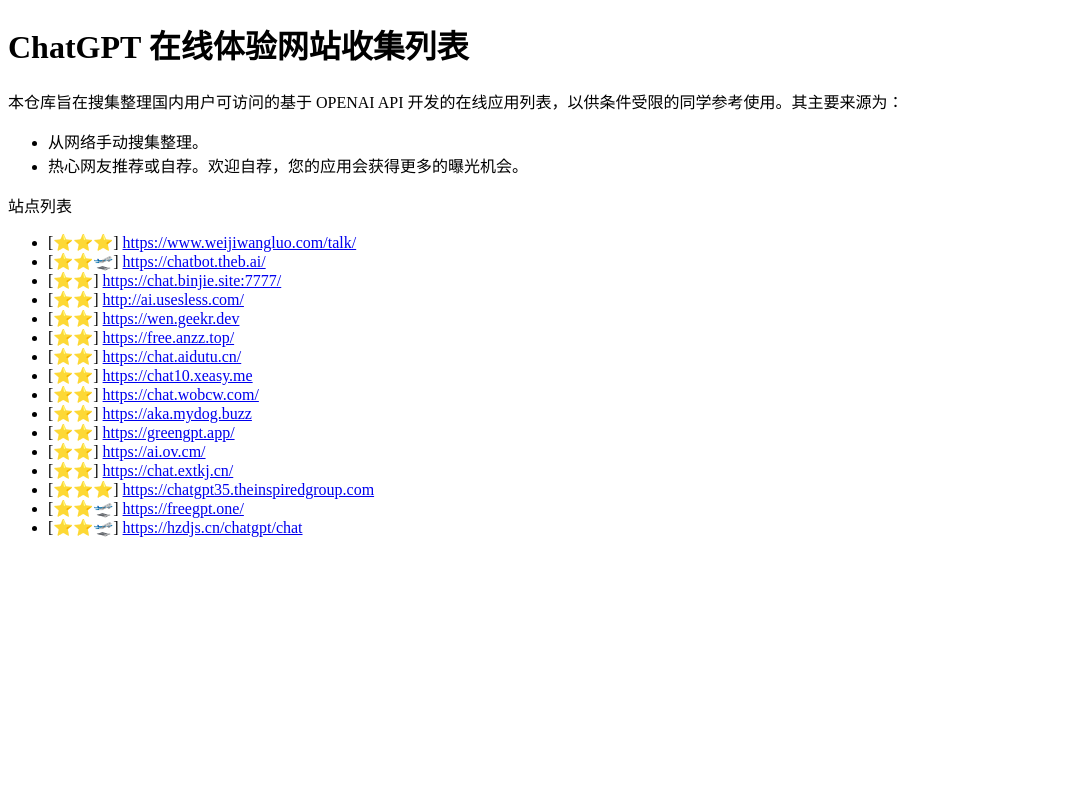
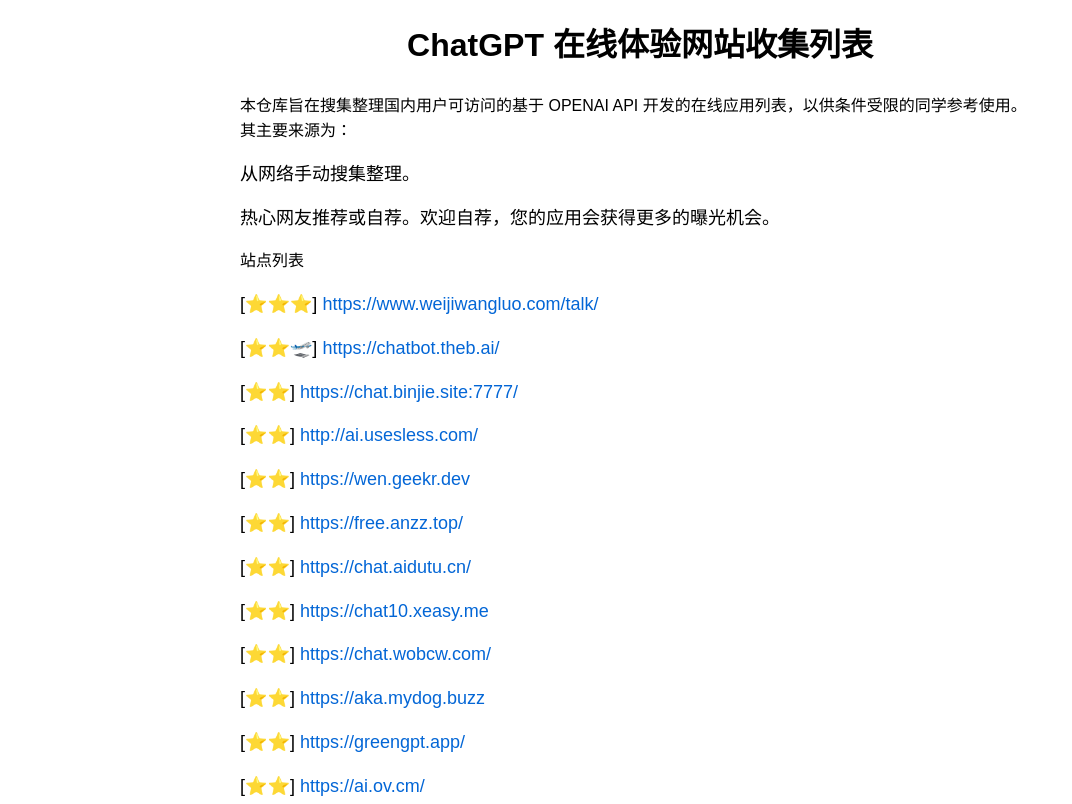
Before and after one commit to dali886/chatGPT, a plain HTML site: page index.html in a window 1280 px wide. Shown: the top 804 px of the page, without its empty margins (0-1072 px from the left). Drawn offline with Linux system fonts and the light colour scheme.

Commit message:
Update index.html
自适用

Signed-off-by: dali <48473277+dali886@users.noreply.github.com>

```diff
--- a/index.html
+++ b/index.html
@@ -1,8 +1,39 @@
 <!DOCTYPE html>
-<html lang="en">
+<html>
   <head>
     <meta charset="UTF-8">
     <title>ChatGPT 在线体验网站收集列表</title>
+    <style>
+      body {
+        font-family: sans-serif;
+        max-width: 800px;
+        margin: 20px auto;
+        line-height: 1.6;
+        padding: 0 20px;
+      }
+      h1 {
+        margin-top: 0;
+        text-align: center;
+      }
+      ul {
+        list-style: none;
+        margin: 0;
+        padding: 0;
+      }
+      li {
+        margin-bottom: 15px;
+      }
+      span {
+        font-size: 18px;
+      }
+      a {
+        color: #0366d6;
+        text-decoration: none;
+      }
+      a:hover {
+        text-decoration: underline;
+      }
+    </style>
   </head>
   <body>
     <h1>ChatGPT 在线体验网站收集列表</h1>
```
Lines whose indentation alone changed are shown as unchanged.
